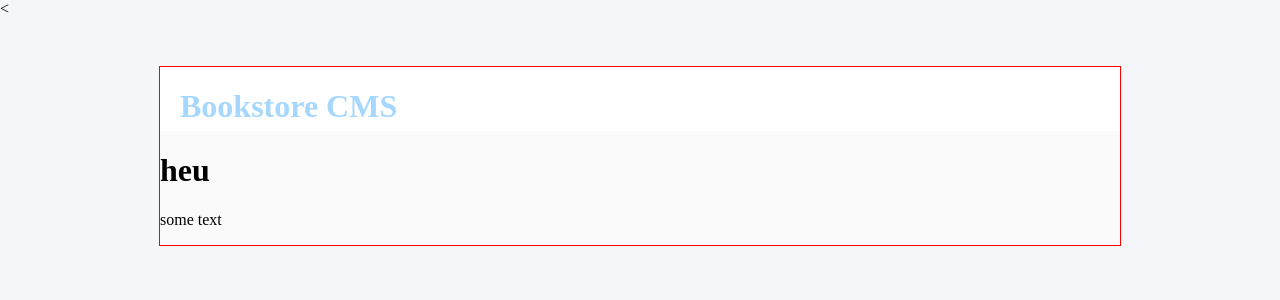
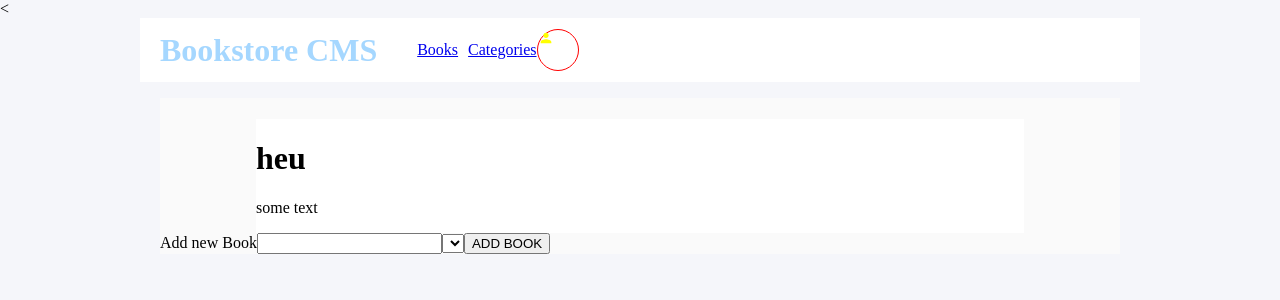
Before and after one commit to olaishola05/bookStore, a React (Create React App) app: page / in a window 1280 px wide. Shown: the top 300 px of the page. Built offline with nearby package versions, Linux system fonts and the light colour scheme.

Commit message:
Add route with user icon'

```diff
--- a/package.json
+++ b/package.json
@@ -8,6 +8,7 @@
     "@testing-library/user-event": "^13.5.0",
     "react": "^17.0.2",
     "react-dom": "^17.0.2",
+    "react-icons": "^4.3.1",
     "react-redux": "^7.2.6",
     "react-router-dom": "^6.2.1",
     "react-scripts": "5.0.0",
--- a/src/App.js
+++ b/src/App.js
@@ -1,9 +1,16 @@
+import { Routes, Route } from 'react-router-dom';
 import BooksContainer from './components/BooksContainer';
+import Categories from './components/Categories';
+import Navigation from './components/Navigation';
 
 function App() {
   return (
     <div className="App">
-      <BooksContainer />
+      <Navigation />
+      <Routes>
+        <Route path="/" element={<BooksContainer />} />
+        <Route path="/categories" element={<Categories />} />
+      </Routes>
     </div>
   );
 }
--- a/src/App.scss
+++ b/src/App.scss
@@ -1,5 +1,6 @@
 @import './SCSS/bookscontainer';
 @import './SCSS/nav';
+@import './SCSS/books';
 
 body {
   background-color: #f5f6fa;
--- /dev/null
+++ b/src/SCSS/_books.scss
@@ -0,0 +1,6 @@
+.books {
+  width: 80%;
+  background-color: #fff;
+  margin: 0 auto;
+  margin-top: 1.3rem;
+}
--- a/src/SCSS/_bookscontainer.scss
+++ b/src/SCSS/_bookscontainer.scss
@@ -1,8 +1,7 @@
 .container {
   width: 60rem;
-  border: 1px solid red;
   display: flex;
   flex-direction: column;
-  margin: 3rem auto;
+  margin: 1rem auto;
   background-color: #fafafa;
 }
--- a/src/SCSS/_nav.scss
+++ b/src/SCSS/_nav.scss
@@ -1,9 +1,30 @@
 .links {
   background-color: #fff;
   padding: 0 20px 0 20px;
+  width: 60rem;
+  margin: 0 auto;
   height: 4rem;
+  display: flex;
+  align-items: center;
 
   h1 {
     color: #a5d7ff;
   }
+
+  ul {
+    list-style: none;
+    display: flex;
+    gap: 10px;
+  }
+
+  .user {
+    justify-self: end;
+    color: yellow;
+    width: 40px;
+    height: 40px;
+    border: 1px solid red;
+    border-radius: 50%;
+    align-items: center;
+    justify-content: center;
+  }
 }
--- /dev/null
+++ b/src/components/AddBook.jsx
@@ -0,0 +1,18 @@
+import React from 'react';
+
+function AddBook() {
+  return (
+    <form>
+      <label htmlFor="name">
+        Add new Book
+        <input type="text" name="name" />
+      </label>
+      <select name="categories" id="">
+        {/* <option value="select" /> */}
+      </select>
+      <input type="submit" value="ADD BOOK" />
+    </form>
+  );
+}
+
+export default AddBook;
--- a/src/components/Books.jsx
+++ b/src/components/Books.jsx
@@ -1,7 +1,7 @@
 import React from 'react';
 
 const Books = () => (
-  <div>
+  <div className="books">
     <h1>heu</h1>
     <p>some text</p>
   </div>
--- a/src/components/BooksContainer.jsx
+++ b/src/components/BooksContainer.jsx
@@ -1,12 +1,12 @@
 import React from 'react';
 import Books from './Books';
-import Navigation from './Navigation';
+import AddBook from './AddBook';
 
 function BooksContainer() {
   return (
     <div className="container">
-      <Navigation />
       <Books />
+      <AddBook />
     </div>
   );
 }
--- /dev/null
+++ b/src/components/Categories.jsx
@@ -0,0 +1,11 @@
+import React from 'react';
+
+function Categories() {
+  return (
+    <div>
+      <h1>Under construction</h1>
+    </div>
+  );
+}
+
+export default Categories;
--- a/src/components/Navigation.jsx
+++ b/src/components/Navigation.jsx
@@ -1,11 +1,31 @@
 import React from 'react';
+import { NavLink } from 'react-router-dom';
+import { MdPerson } from 'react-icons/md';
 
-const Navigation = () => (
+const Navigation = () => {
+  const links = [
+    { id: 1, path: '/', text: 'Books' },
+    { id: 2, path: '/categories', text: 'Categories' },
+  ];
+  return (
     <>
       <header className="links">
         <h1>Bookstore CMS</h1>
+        <ul>
+          {links.map((link) => (
+            <li key={link.id}>
+              <NavLink to={link.path} exact="true">
+                {link.text}
+              </NavLink>
+            </li>
+          ))}
+        </ul>
+        <div className="user">
+          <MdPerson />
+        </div>
       </header>
     </>
   );
+};
 
 export default Navigation;
--- a/src/index.js
+++ b/src/index.js
@@ -1,13 +1,16 @@
 /* eslint-disable comma-dangle */
 import React from 'react';
 import ReactDOM from 'react-dom';
+import { BrowserRouter as Router } from 'react-router-dom';
 import './App.scss';
 import App from './App';
 import reportWebVitals from './reportWebVitals';
 
 ReactDOM.render(
   <React.StrictMode>
-    <App />
+    <Router basename={process.env.PUBLIC_URL}>
+      <App />
+    </Router>
   </React.StrictMode>,
   document.getElementById('root')
 );
```
Also changed, not shown: 1 other file (tests, documents, lock files or other folders). Lines whose indentation alone changed are shown as unchanged.
